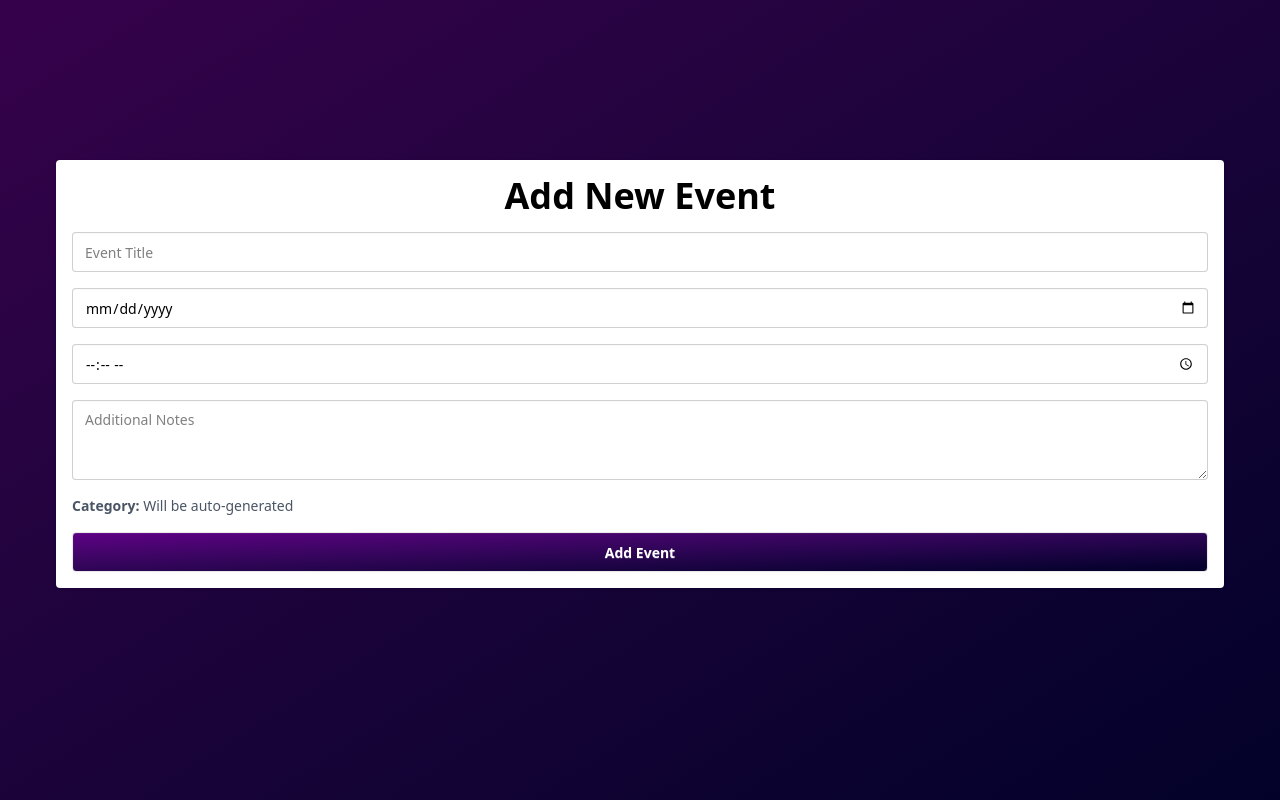
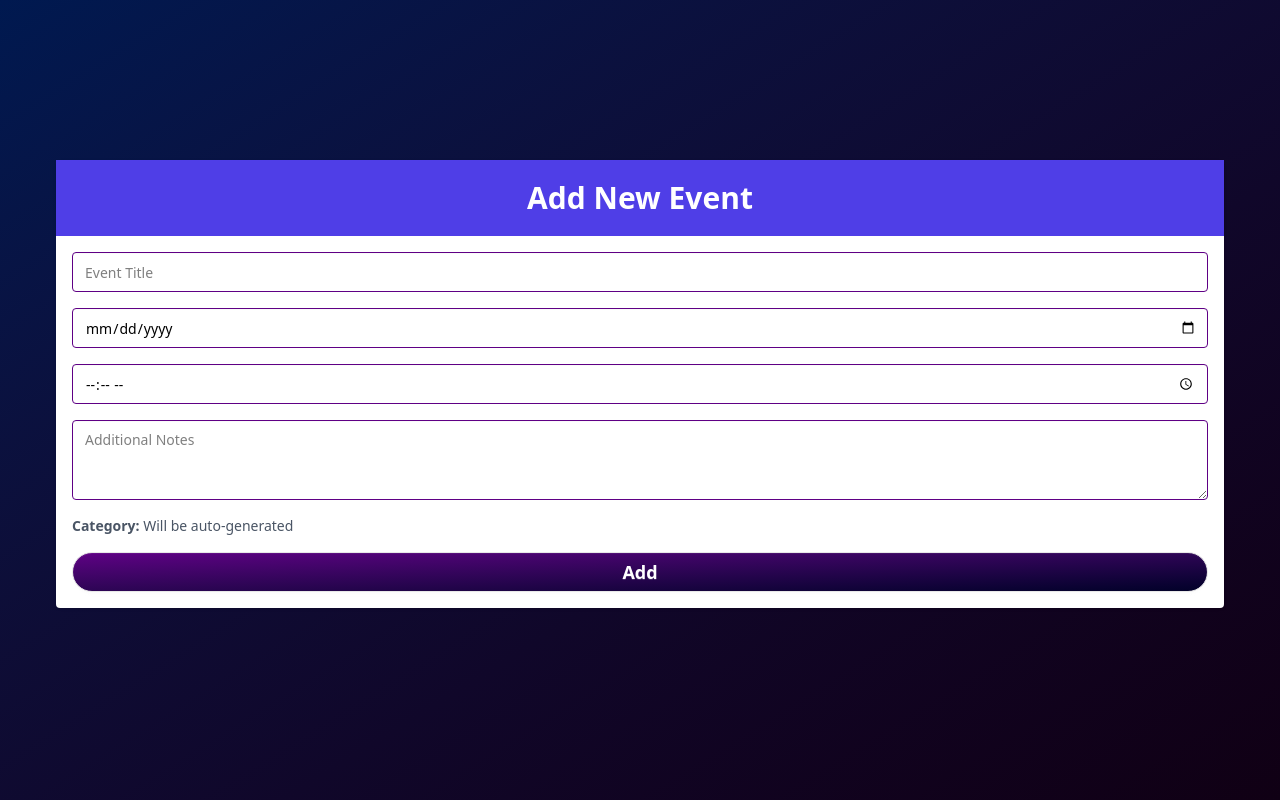
Before and after one commit to MizanRbf/mini-event-scheduler, a React (Vite) app in the folder client/: page /addEventForm in a window 1280 px wide. Built offline with nearby package versions, Linux system fonts and the light colour scheme.

Commit message:
sorted functionality added in get router by date and time

```diff
--- a/client/src/Components/AddEventForm/AddEventForm.tsx
+++ b/client/src/Components/AddEventForm/AddEventForm.tsx
@@ -88,10 +88,12 @@ const AddEventForm: React.FC = () => {
     <div>
       <form
         onSubmit={handleSubmit}
-        className="space-y-4 p-4 bg-white rounded-sm shadow text-black"
+        className=" bg-white rounded-sm shadow text-black"
       >
-        <h1 className="text-center">Add New Event</h1>
-
+        <p className="text-center text-3xl font-bold py-5 text-white bg-[#4f3ee7]">
+          Add New Event
+        </p>
+        <div className="space-y-4 p-4">
           {/* Event Title */}
           <FormInput
             type="text"
@@ -134,10 +136,11 @@ const AddEventForm: React.FC = () => {
           {/* Submit Button */}
           <button
             type="submit"
-          className="btn bg-gradient-to-br from-[#5f0085] to-[#030129] text-white w-full"
+            className="btn bg-gradient-to-br from-[#5f0085] to-[#030129] text-lg text-white w-full rounded-full"
           >
-          Add Event
+            Add
           </button>
+        </div>
       </form>
     </div>
   );
--- a/client/src/Components/AddEventForm/FormInput.tsx
+++ b/client/src/Components/AddEventForm/FormInput.tsx
@@ -22,7 +22,7 @@ const FormInput: React.FC<FormInputProps> = ({
       type={type}
       name={name}
       value={value}
-      className="input input-bordered w-full"
+      className="input input-bordered border-[#5f0085] w-full"
       onChange={onChange}
       placeholder={placeholder}
       required={required}
--- a/client/src/Components/AddEventForm/FormTextarea.tsx
+++ b/client/src/Components/AddEventForm/FormTextarea.tsx
@@ -17,7 +17,7 @@ const FormTextarea: React.FC<FormTextareaProps> = ({
     <textarea
       name={name}
       value={value}
-      className="textarea textarea-bordered w-full"
+      className="textarea textarea-bordered border-[#5f0085] w-full"
       onChange={onChange}
       placeholder={placeholder}
     ></textarea>
--- a/client/src/Pages/EventForm/AddEventFormPage.tsx
+++ b/client/src/Pages/EventForm/AddEventFormPage.tsx
@@ -3,7 +3,7 @@ import AddEventForm from "../../Components/AddEventForm/AddEventForm";
 
 const AddEventFormPage: React.FC = () => {
   return (
-    <div className="min-h-screen bg-gradient-to-br from-[#36014b] to-[#030129]">
+    <div className="min-h-screen bg-gradient-to-br from-[#001950] to-[#100014]">
       <div className="max-w-[1200px] mx-auto px-4 pt-40  text-white">
         <AddEventForm></AddEventForm>
       </div>
--- a/client/src/Pages/Home/EventsPage.tsx
+++ b/client/src/Pages/Home/EventsPage.tsx
@@ -24,13 +24,7 @@ const EventsPage: React.FC = () => {
         const res = await axios.get<EventType[]>(
           "http://localhost:3000/events"
         );
-
-        const sorted = res.data.sort(
-          (a, b) =>
-            new Date(`${a.date}T${a.time}`).getTime() -
-            new Date(`${b.date}T${b.time}`).getTime()
-        );
-        setEvents(sorted);
+        setEvents(res.data);
       } catch (error) {
         console.log(error);
       }
@@ -71,11 +65,13 @@ const EventsPage: React.FC = () => {
   };
 
   return (
-    <div className="min-h-screen bg-gradient-to-br from-[#36014b] to-[#030129] text-white px-4 py-10">
-      <div className="max-w-3xl mx-auto">
-        <p className="text-center text-4xl font-bold mb-6">📅 My Events</p>
-
-        <div className="grid gap-4">
+    <div className="min-h-screen bg-gradient-to-br from-[#001950] to-[#100014] text-white px-4 py-10">
+      <div className="border rounded-sm border-[#7b56d3] max-w-3xl mx-auto">
+        <p className="text-center text-3xl font-bold py-5 bg-[#4f3ee7]">
+          📅 My Events
+        </p>
+        <div className="m-4">
+          <div className="grid gap-2">
             {events.length > 0 ? (
               events.map((event) => (
                 <EventCard
@@ -94,10 +90,11 @@ const EventsPage: React.FC = () => {
 
           <div className="text-center mt-8">
             <Link to="/addEventForm">
-            <button className="btn text-lg px-6 py-2 rounded-sm shadow hover:shadow-lg transition duration-300 font-bold">
+              <button className="btn text-lg px-6 py-2 rounded-full shadow hover:shadow-lg transition duration-300 font-bold">
                 ➕ Add Event
               </button>
             </Link>
+          </div>
         </div>
       </div>
     </div>
```
Also changed, not shown: 2 other files (tests, documents, lock files or other folders). Lines whose indentation alone changed are shown as unchanged.
